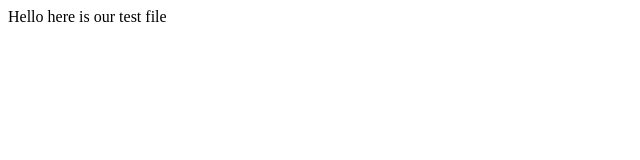
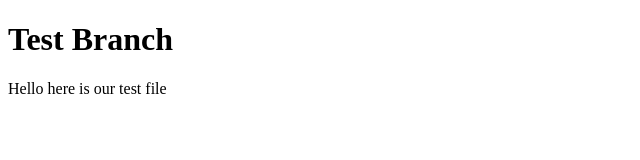
Before and after one commit to califken/gilberttestrepo, a plain HTML site: page index.html in a window 1280 px wide. Shown: the whole page, without its empty margins (0-640 px from the left). Drawn offline with Linux system fonts and the light colour scheme.

Commit message:
Test Branch h1

```diff
--- a/index.html
+++ b/index.html
@@ -7,6 +7,7 @@
     <title>Document</title>
 </head>
 <body>
+    <h1>Test Branch</h1>
     Hello here is our test file
 </body>
 </html>
```
